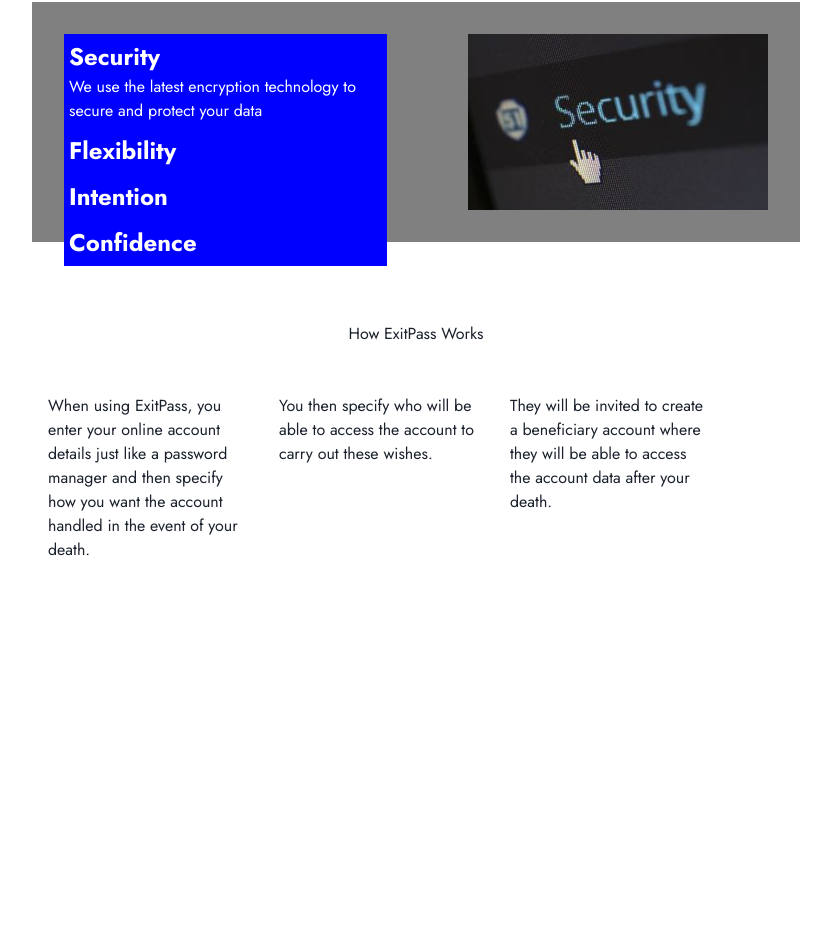
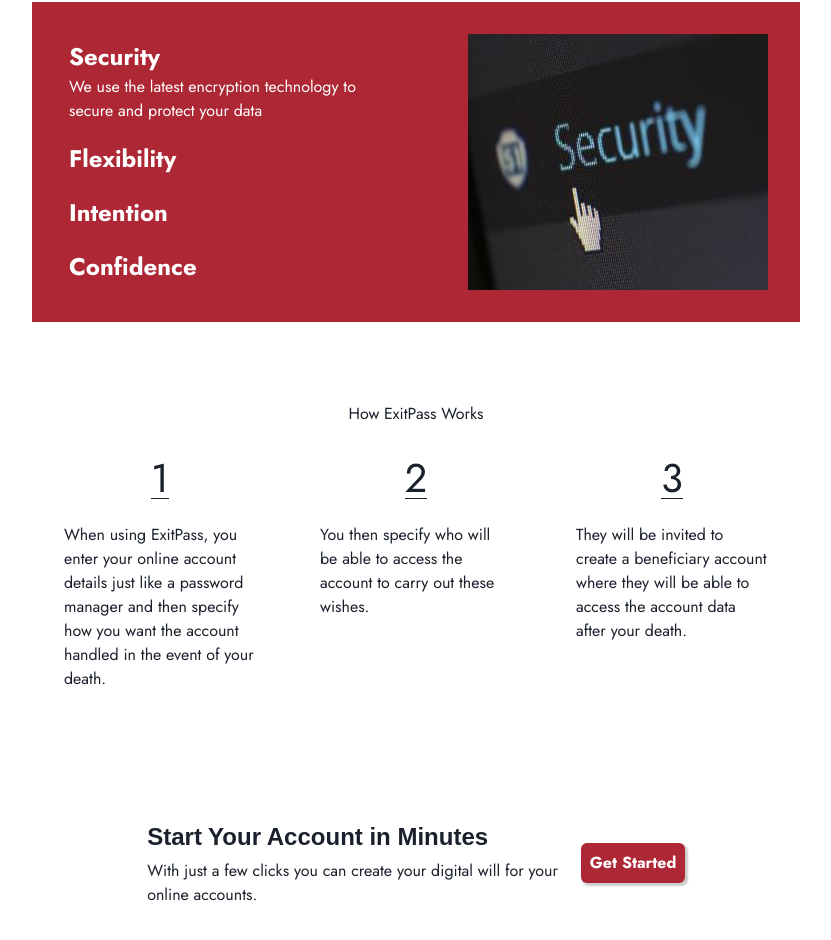
Before and after one commit to alexandravelez-ux-ui/exitpass, a React (Create React App) app: page / in a window 1280 px wide. Shown: the part 440-1380 px from the top of the page, without its empty margins (224-1055 px from the left). Before the commit the page ends 1018 px from the top, so only its background shows below. Built offline with nearby package versions, Linux system fonts and the light colour scheme.

Commit message:
improved landing page styling

```diff
--- a/src/App.js
+++ b/src/App.js
@@ -4,27 +4,26 @@
 import GetStarted from "./GetStarted";
 import CreateAccount from "./CreateAccount";
 import Home from "./Home";
-import { ChakraProvider, extendTheme} from "@chakra-ui/react"
-import {
-  BrowserRouter as Router, Switch, Route
-} from "react-router-dom";
+import { ChakraProvider, extendTheme } from "@chakra-ui/react";
+import { BrowserRouter as Router, Switch, Route } from "react-router-dom";
 
 const theme = extendTheme({
   colors: {
     main: {
-      100: "#AE2735",
+      darkRed: "#AE2735",
       redOrange: "#E03C41",
       darkPink: "#E24170",
-      lightPink:"#EA7195",
+      lightPink: "#EA7195",
       white: "#fff",
-      grayDisabled: "#DCE0E5"
-    }
-  }
-})
+      grayDisabled: "#DCE0E5",
+      purple: "#601659",
+    },
+  },
+});
 
 export default function App() {
   return (
-    <ChakraProvider>
+    <ChakraProvider theme={theme}>
       <Router>
         <Switch>
           <Route path="/recipient">
@@ -33,13 +32,13 @@
             </div>
           </Route>
           <Route path="/get-started">
-            <GetStarted/>
+            <GetStarted />
           </Route>
           <Route path="/create-account">
-            <CreateAccount/>
+            <CreateAccount />
           </Route>
           <Route exact path="/">
-            <Home/>
+            <Home />
           </Route>
         </Switch>
       </Router>
--- /dev/null
+++ b/src/Header/index.js
@@ -0,0 +1,22 @@
+import react from "react";
+import {
+  Flex,
+  Circle,
+  Image,
+  Text,
+  Button,
+  chakra,
+  Box,
+} from "@chakra-ui/react";
+import logo from "./EXITPASS.svg";
+export default function () {
+  return (
+    <Flex align="center" justify="space-around" width="100vw" direction="row">
+      <Image src={logo} width="200px" height="100px" />
+      <Text>Why ExitPass</Text>
+      <Text>How it Works</Text>
+      <Text>Pricing</Text>
+      <Text>Get Started</Text>
+    </Flex>
+  );
+}
--- a/src/Home/index.js
+++ b/src/Home/index.js
@@ -1,6 +1,15 @@
 import react from "react";
-import { Flex, Circle, Image, Text, Button, chakra } from "@chakra-ui/react";
+import {
+  Flex,
+  Circle,
+  Image,
+  Text,
+  Button,
+  chakra,
+  Box,
+} from "@chakra-ui/react";
 import TabSection from "./tabsSection";
+import Header from "../Header";
 export default function () {
   return (
     <Flex
@@ -10,13 +19,7 @@
       minHeight="100vh"
       direction="column"
     >
-      <Flex align="center" justify="space-around" width="100vw" direction="row">
-        <Image background="red" width="200px" height="100px" />
-        <Text>Why ExitPass</Text>
-        <Text>How it Works</Text>
-        <Text>Pricing</Text>
-        <Text>Get Started</Text>
-      </Flex>
+      <Header />
       <Flex direction="row" width="60vw" marginTop="80px">
         <Image flex="1" background="gray" />
         <Flex flex="1" direction="column" justify="center" marginLeft="75px">
@@ -29,29 +32,118 @@
         </Flex>
       </Flex>
       <TabSection />
-      <Flex direction="column" width="60vw" align="center" marginTop="80px">
+      <Flex
+        direction="column"
+        width="60vw"
+        alignItems="center"
+        marginTop="80px"
+      >
         <Text>How ExitPass Works</Text>
+        <Flex flex="1" direction="row" justify="space-between">
           <Flex
+            direction="column"
+            size="200px"
+            marginTop="32px"
             flex="1"
-          direction="row"
-          justify="space-between"
-          marginRight="75px"
+            margin="16px"
+            padding="16px"
+            align="center"
           >
-          <Text marginTop="32px" flex="1" padding="16px">
-            When using ExitPass, you enter your online account details just like
-            a password manager and then specify how you want the account handled
-            in the event of your death.
+            <Text
+              fontSize="40px"
+              lineHeight="40px"
+              marginBottom="24px"
+              borderBottom="1px"
+            >
+              1
             </Text>
-          <Text marginTop="32px" flex="1" padding="16px">
-            You then specify who will be able to access the account to carry out
-            these wishes.
+            <Text>
+              When using ExitPass, you enter your online account details just
+              like a password manager and then specify how you want the account
+              handled in the event of your death.
             </Text>
-          <Text marginTop="32px" flex="1" padding="16px">
-            They will be invited to create a beneficiary account where they will
-            be able to access the account data after your death.
+          </Flex>
+          <Flex
+            direction="column"
+            size="200px"
+            marginTop="32px"
+            flex="1"
+            margin="16px"
+            padding="16px"
+            align="center"
+          >
+            <Text
+              fontSize="40px"
+              lineHeight="40px"
+              borderBottom="1px"
+              marginBottom="24px"
+            >
+              2
+            </Text>
+            <Text>
+              You then specify who will be able to access the account to carry
+              out these wishes.
+            </Text>
+          </Flex>
+          <Flex
+            direction="column"
+            size="200px"
+            marginTop="32px"
+            flex="1"
+            margin="16px"
+            padding="16px"
+            align="center"
+            marginBottom="24px"
+          >
+            <Text
+              fontSize="40px"
+              lineHeight="40px"
+              borderBottom="1px"
+              marginBottom="24px"
+            >
+              3
+            </Text>
+            <Text>
+              They will be invited to create a beneficiary account where they
+              will be able to access the account data after your death.
             </Text>
           </Flex>
         </Flex>
       </Flex>
+      <Flex
+        height="15vh"
+        direction="row"
+        width="42vw"
+        marginTop="80px"
+        align="center"
+        justify="space-between"
+        marginBottom="24px"
+      >
+        <Box>
+          <Text
+            textAlign="left"
+            fontFamily="Arial"
+            fontSize="24px"
+            fontWeight="bold"
+            marginBottom="4px"
+          >
+            Start Your Account in Minutes
+          </Text>
+          <Text textAlign="left">
+            With just a few clicks you can create your digital will for your
+            online accounts.
+          </Text>
+        </Box>
+        <Button
+          boxShadow="2px 2px 2px 1px rgba(0, 0, 0, 0.2);"
+          padding="16px"
+          bg="main.darkRed"
+          color="white"
+          _hover={{ bg: "main.purple" }}
+        >
+          <Text fontWeight="bold"> Get Started</Text>
+        </Button>
+      </Flex>
+    </Flex>
   );
 }
--- a/src/Home/tabsSection.js
+++ b/src/Home/tabsSection.js
@@ -20,8 +20,8 @@
   const [currentImageIndex, setCurrentImageIndex] = useState(0);
   return (
     <Flex
-      height="30vh"
-      background="gray"
+      height="40vh"
+      background="main.darkRed"
       direction="row"
       width="60vw"
       marginTop="80px"
@@ -30,7 +30,7 @@
       <Flex flex="1" direction="column" justify="space-between" color="white">
         <Box
           onMouseOver={() => setCurrentImageIndex(0)}
-          background="blue"
+          _hover={{ bg: "main.purple" }}
           width="80%"
           padding="5px"
         >
@@ -48,7 +48,7 @@
         </Box>
         <Box
           onMouseOver={() => setCurrentImageIndex(1)}
-          background="blue"
+          _hover={{ bg: "main.purple" }}
           width="80%"
           padding="5px"
         >
@@ -66,7 +66,7 @@
         </Box>
         <Box
           onMouseOver={() => setCurrentImageIndex(2)}
-          background="blue"
+          _hover={{ bg: "main.purple" }}
           width="80%"
           padding="5px"
         >
@@ -81,7 +81,7 @@
         </Box>
         <Box
           onMouseOver={() => setCurrentImageIndex(3)}
-          background="blue"
+          _hover={{ bg: "main.purple" }}
           width="80%"
           padding="5px"
         >
```
Also changed, not shown: src/Header/EXITPASS.svg (added), src/Header/exitpass-logo.png (added). Lines whose indentation alone changed are shown as unchanged.
